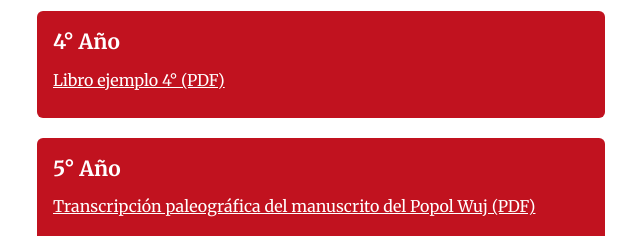
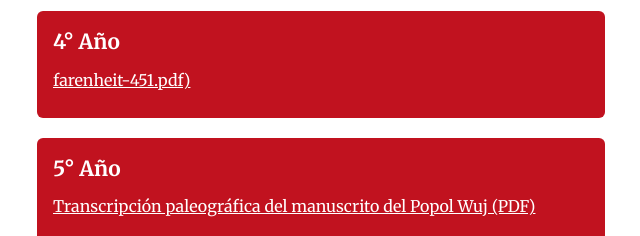
Before and after one commit to lautibelelli/Biblioteca-Virtual-CE-ISD-2025, a plain HTML site: page index.html in a window 1280 px wide. Shown: the part 507-743 px from the top of the page, 319-959 px from the left. Drawn offline with Linux system fonts and the light colour scheme.

Commit message:
Update index.html
arenheit a 4to

```diff
--- a/index.html
+++ b/index.html
@@ -38,7 +38,7 @@
     <div class="curso-box" id="cuarto">
       <h2>4° Año</h2>
       <ul>
-        <li><a href="cuarto/ejemplo4.pdf" target="_blank">Libro ejemplo 4° (PDF)</a></li>
+        <li><a href="cuarto/farenheit-451.pdf" target="_blank">farenheit-451.pdf)</a></li>
       </ul>
     </div>
 
```
